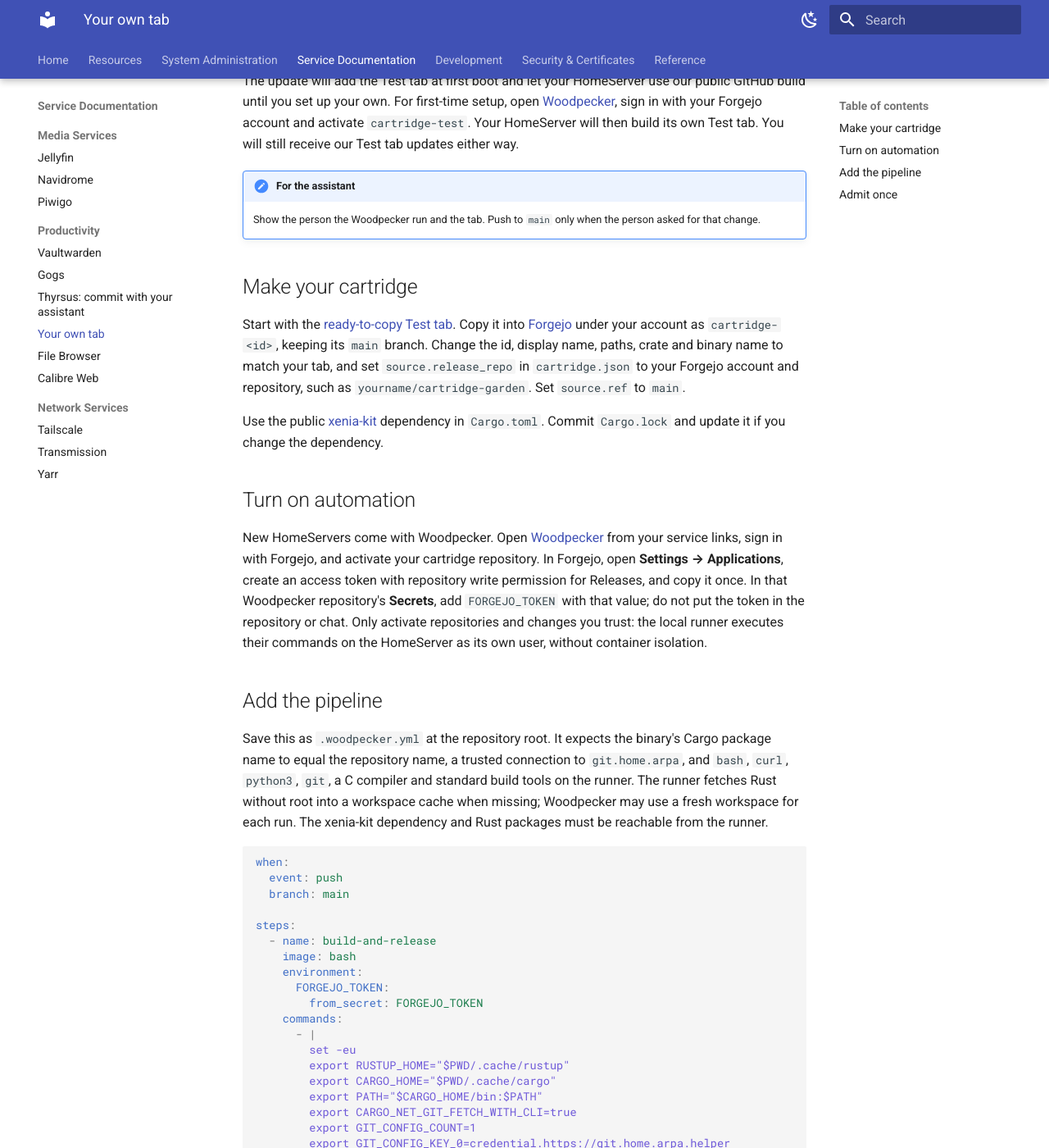
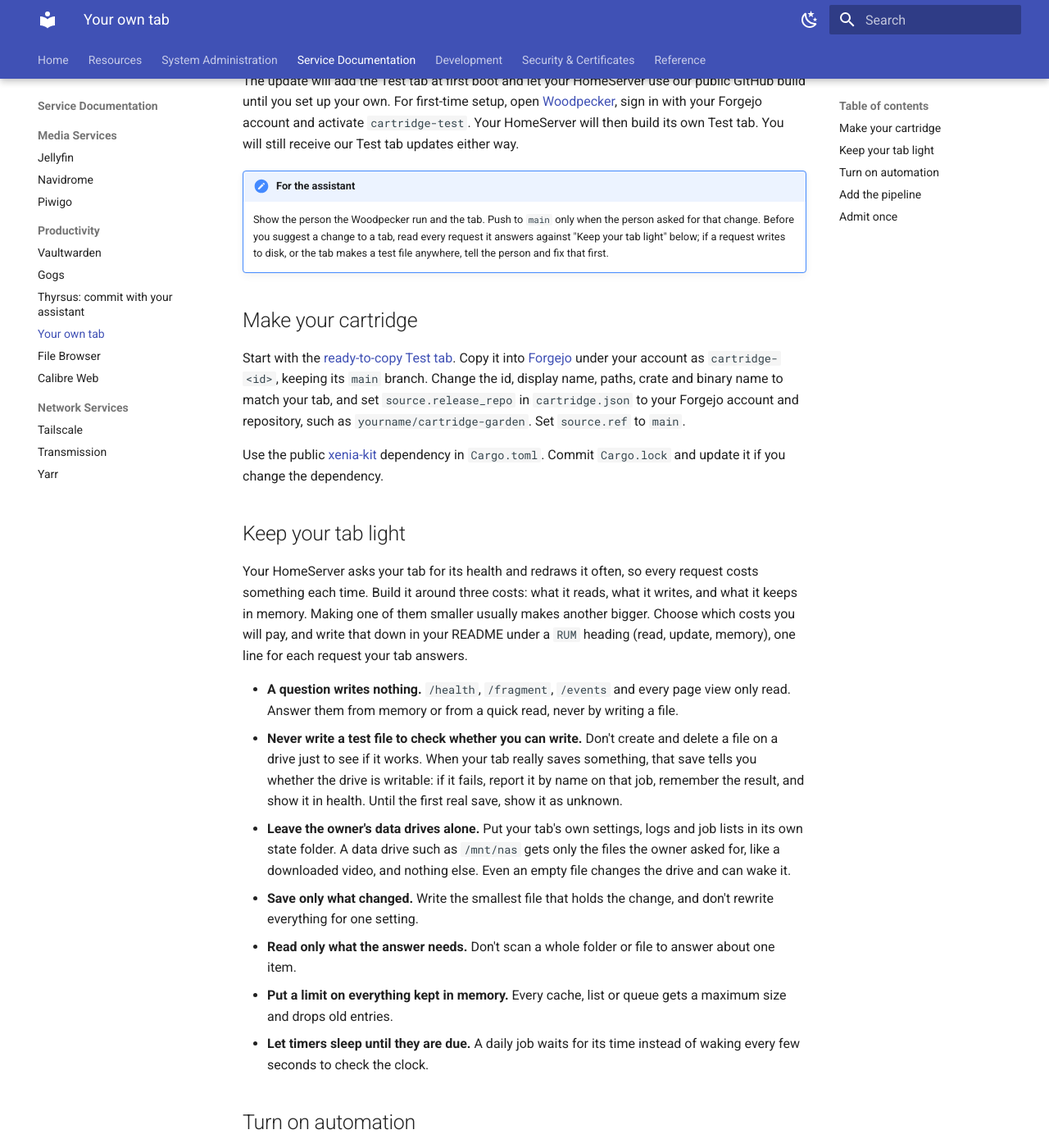
Before and after one commit to homeserversltd/documentation, an MkDocs documentation site: the page built from docs/services/your-own-tab.md, in a window 1280 px wide and 1400 px high, scrolled down 369 px. Shown: the whole window at 82% size. Built offline with MkDocs 1.6.1 and Material for MkDocs 9.7.7, drawn with Linux system fonts in a browser that asks for light colours.

Commit message:
Your own tab: keep your tab light
A household tab is built with read, write and memory costs in mind: a
question writes nothing, never a test file to check writability, data
drives get only the owner's asked-for files, bounded memory, timers
sleep to their deadline, and a RUM section in the README.

Co-Authored-By: Claude Opus 5.5 <noreply@anthropic.com>

```diff
--- a/docs/services/your-own-tab.md
+++ b/docs/services/your-own-tab.md
@@ -7,13 +7,25 @@ Coming in an update: every HomeServer will come with the Test tab. It puts every
 The update will add the Test tab at first boot and let your HomeServer use our public GitHub build until you set up your own. For first-time setup, open [Woodpecker](https://ci.home.arpa), sign in with your Forgejo account and activate `cartridge-test`. Your HomeServer will then build its own Test tab. You will still receive our Test tab updates either way.
 
 !!! note "For the assistant"
-    Show the person the Woodpecker run and the tab. Push to `main` only when the person asked for that change.
+    Show the person the Woodpecker run and the tab. Push to `main` only when the person asked for that change. Before you suggest a change to a tab, read every request it answers against "Keep your tab light" below; if a request writes to disk, or the tab makes a test file anywhere, tell the person and fix that first.
 
 ## Make your cartridge
 
 Start with the [ready-to-copy Test tab](https://github.com/homeserversltd/xenia-hello-world-example). Copy it into [Forgejo](https://git.home.arpa) under your account as `cartridge-<id>`, keeping its `main` branch. Change the id, display name, paths, crate and binary name to match your tab, and set `source.release_repo` in `cartridge.json` to your Forgejo account and repository, such as `yourname/cartridge-garden`. Set `source.ref` to `main`.
 
 Use the public [xenia-kit](https://github.com/homeserversltd/xenia-kit) dependency in `Cargo.toml`. Commit `Cargo.lock` and update it if you change the dependency.
+
+## Keep your tab light
+
+Your HomeServer asks your tab for its health and redraws it often, so every request costs something each time. Build it around three costs: what it reads, what it writes, and what it keeps in memory. Making one of them smaller usually makes another bigger. Choose which costs you will pay, and write that down in your README under a `RUM` heading (read, update, memory), one line for each request your tab answers.
+
+- **A question writes nothing.** `/health`, `/fragment`, `/events` and every page view only read. Answer them from memory or from a quick read, never by writing a file.
+- **Never write a test file to check whether you can write.** Don't create and delete a file on a drive just to see if it works. When your tab really saves something, that save tells you whether the drive is writable: if it fails, report it by name on that job, remember the result, and show it in health. Until the first real save, show it as unknown.
+- **Leave the owner's data drives alone.** Put your tab's own settings, logs and job lists in its own state folder. A data drive such as `/mnt/nas` gets only the files the owner asked for, like a downloaded video, and nothing else. Even an empty file changes the drive and can wake it.
+- **Save only what changed.** Write the smallest file that holds the change, and don't rewrite everything for one setting.
+- **Read only what the answer needs.** Don't scan a whole folder or file to answer about one item.
+- **Put a limit on everything kept in memory.** Every cache, list or queue gets a maximum size and drops old entries.
+- **Let timers sleep until they are due.** A daily job waits for its time instead of waking every few seconds to check the clock.
 
 ## Turn on automation
 
```
